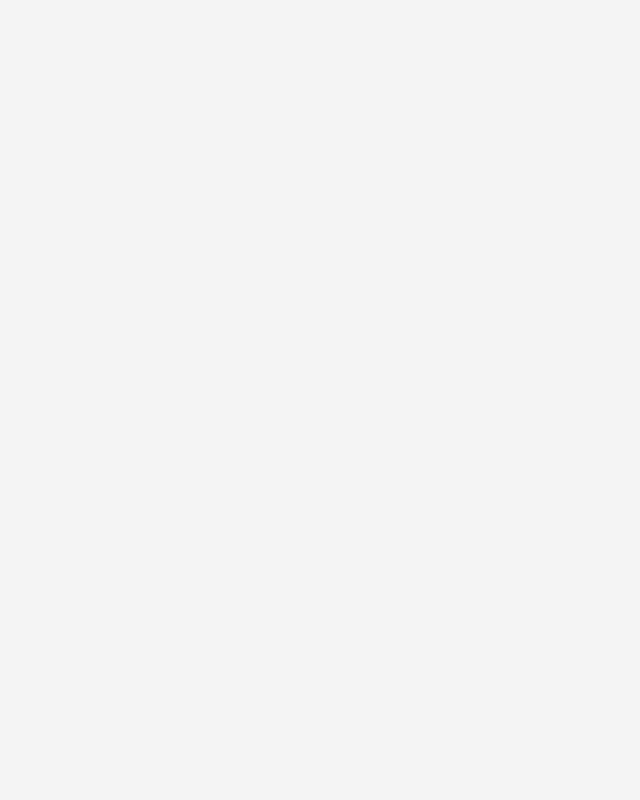
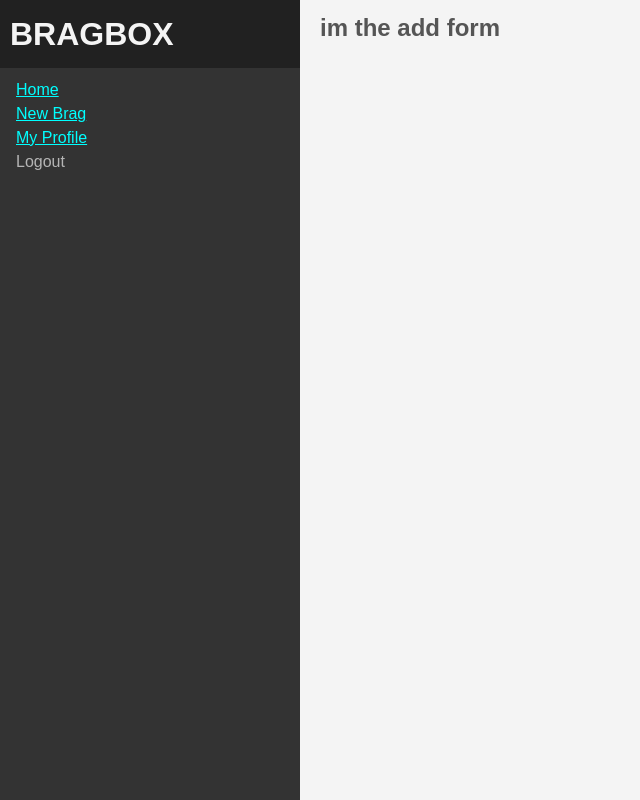
Before and after one commit to talha6663/BragDocumentApplication, a React (Create React App) app: page /brag in a window 1280 px wide. Before the commit this address had no page. Shown: the whole page, without its empty margins (0-640 px from the left). Built offline with nearby package versions, Linux system fonts and the light colour scheme.

Commit message:
Router added

```diff
--- a/src/Add.js
+++ b/src/Add.js
@@ -3,7 +3,7 @@ import Navbar from './components/navbar';
 
 const Add = () => {
 	return (
-		<div className="App">
+		<div className="mainWrapper">
 			<Navbar />
 			<main>
 				<AddForm />
--- a/src/App.css
+++ b/src/App.css
@@ -155,7 +155,7 @@ html, body {
 	background: #f4f4f4;
 	color: #555;
 }
-.App {
+.mainWrapper {
 	display: flex;
 	width: 100vw;
 	height: 100vh;
--- a/src/App.js
+++ b/src/App.js
@@ -4,7 +4,7 @@ import Navbar from './components/navbar';
 
 function App() {
 	return (
-		<div className="App">
+		<div className="mainWrapper">
 			<Navbar />
 			<main>Content goes here</main>
 		</div>
--- a/src/RouteSwitch.js
+++ b/src/RouteSwitch.js
@@ -9,7 +9,7 @@ const RouteSwitch = () => {
 		<BrowserRouter>
 			<Routes>
 				<Route path="/" element={<App />} />
-				<Route path="/add" element={<Add />} />
+				<Route path="/brag" element={<Add />} />
 				<Route path="/profile" element={<Profile />} />
 			</Routes>
 		</BrowserRouter>
--- a/src/components/navbar.jsx
+++ b/src/components/navbar.jsx
@@ -9,7 +9,7 @@ const Navbar = () => {
             </div>
             <div className="menu">
                 <div><Link to="/">Home</Link></div>
-                <div><Link to="/add">Add New</Link></div>
+                <div><Link to="/brag">New Brag</Link></div>
                 <div><Link to="/profile">My Profile</Link></div>
                 <div>Logout</div>
             </div>
```
